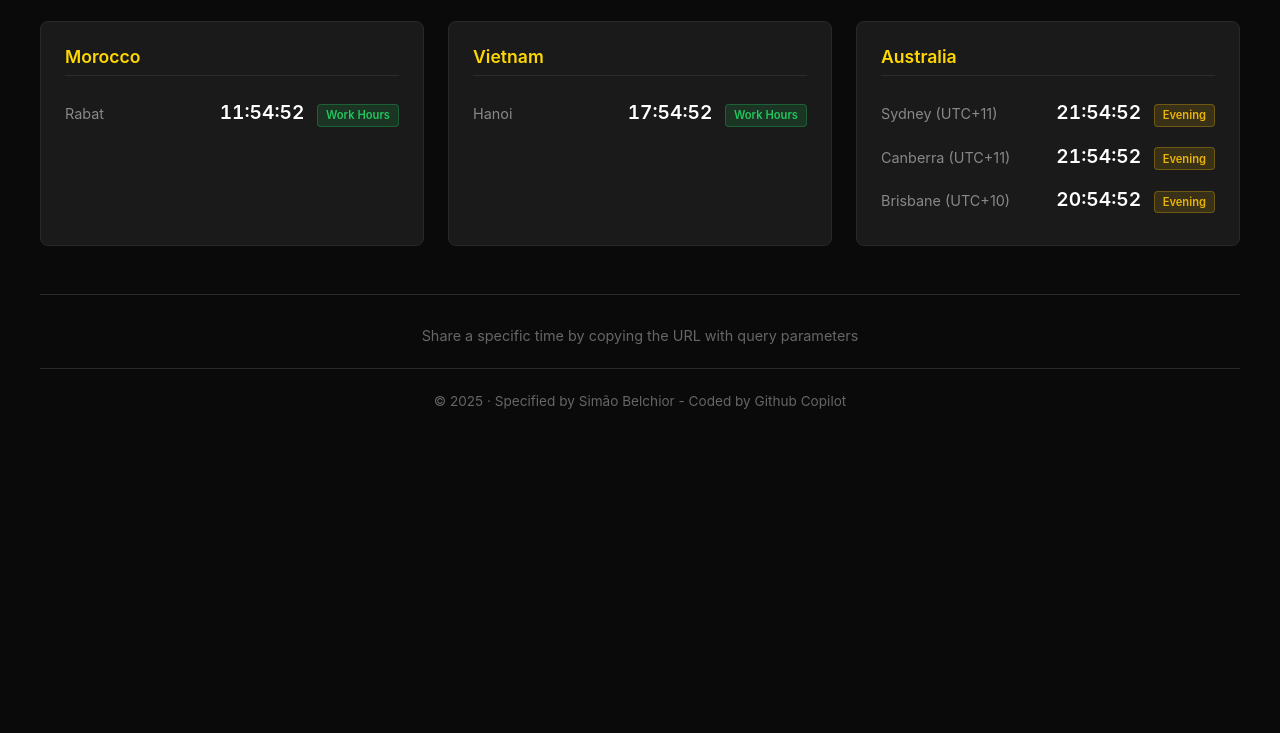
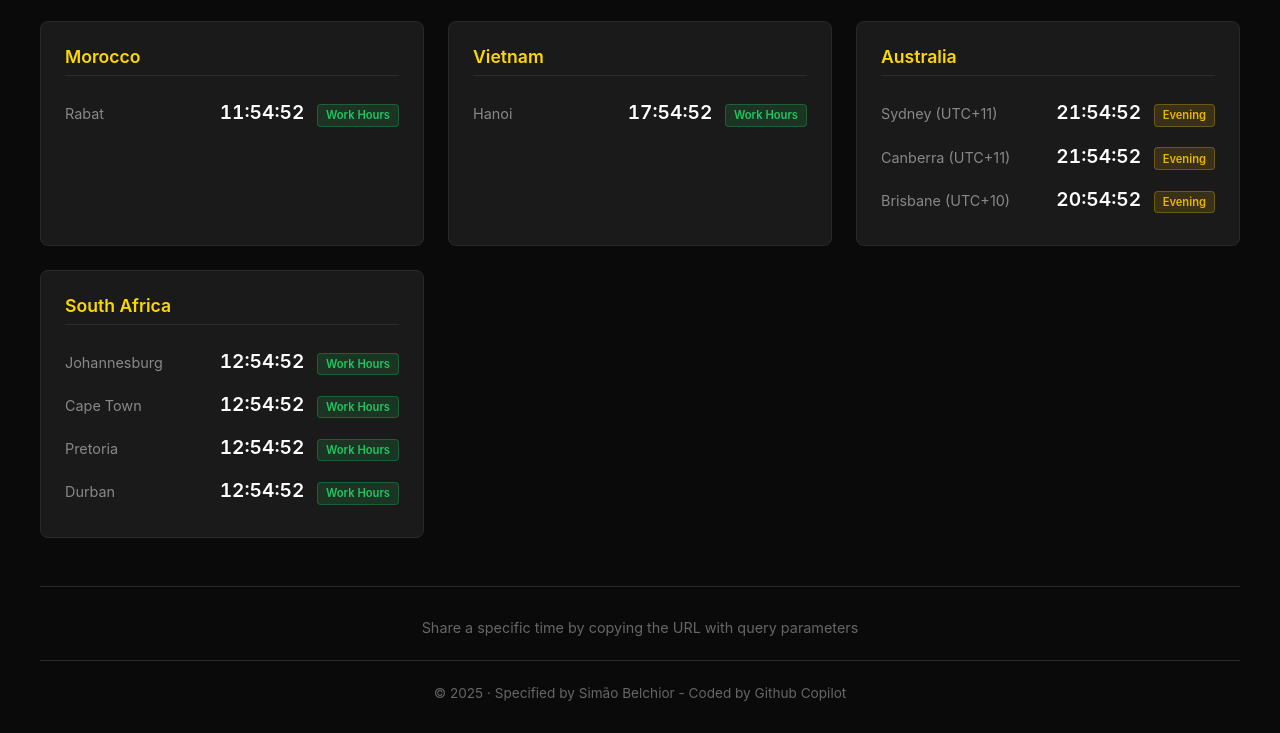
Before and after one commit to mindsimao/time_in_the_zone, a plain HTML site: page index.html in a window 1280 px wide. Shown: the part 1975-2708 px from the top of the page. Before the commit the page ends 2416 px from the top, so only its background shows below. Drawn offline with Linux system fonts and the light colour scheme.

Commit message:
Add south africa

```diff
--- a/index.html
+++ b/index.html
@@ -766,6 +766,15 @@
                     { name: 'Canberra (UTC+11)', tz: 'Australia/Sydney' },
                     { name: 'Brisbane (UTC+10)', tz: 'Australia/Brisbane' }
                 ]
+            },
+            {
+                country: 'South Africa',
+                cities: [
+                    { name: 'Johannesburg', tz: 'Africa/Johannesburg' },
+                    { name: 'Cape Town', tz: 'Africa/Johannesburg' },
+                    { name: 'Pretoria', tz: 'Africa/Johannesburg' },
+                    { name: 'Durban', tz: 'Africa/Johannesburg' }
+                ]
             }
         ];
 
```
